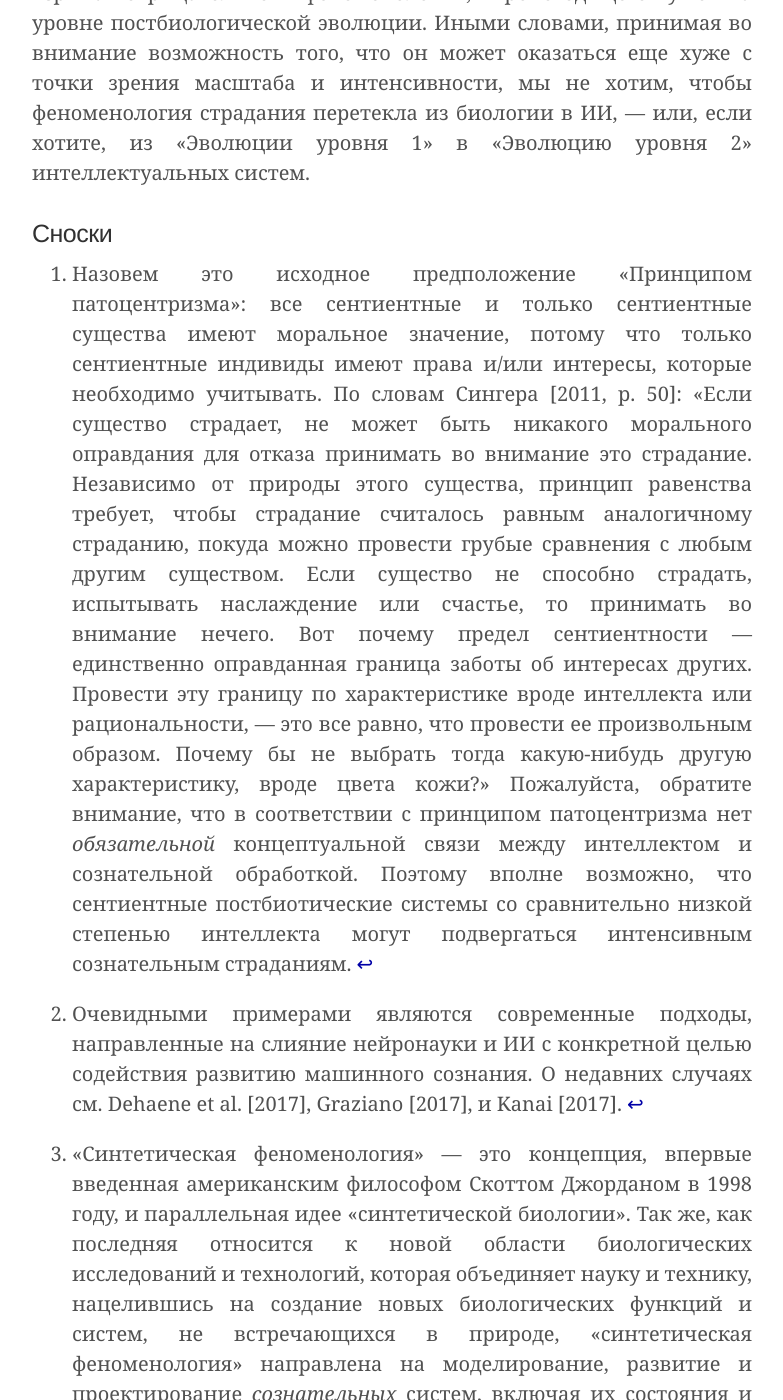
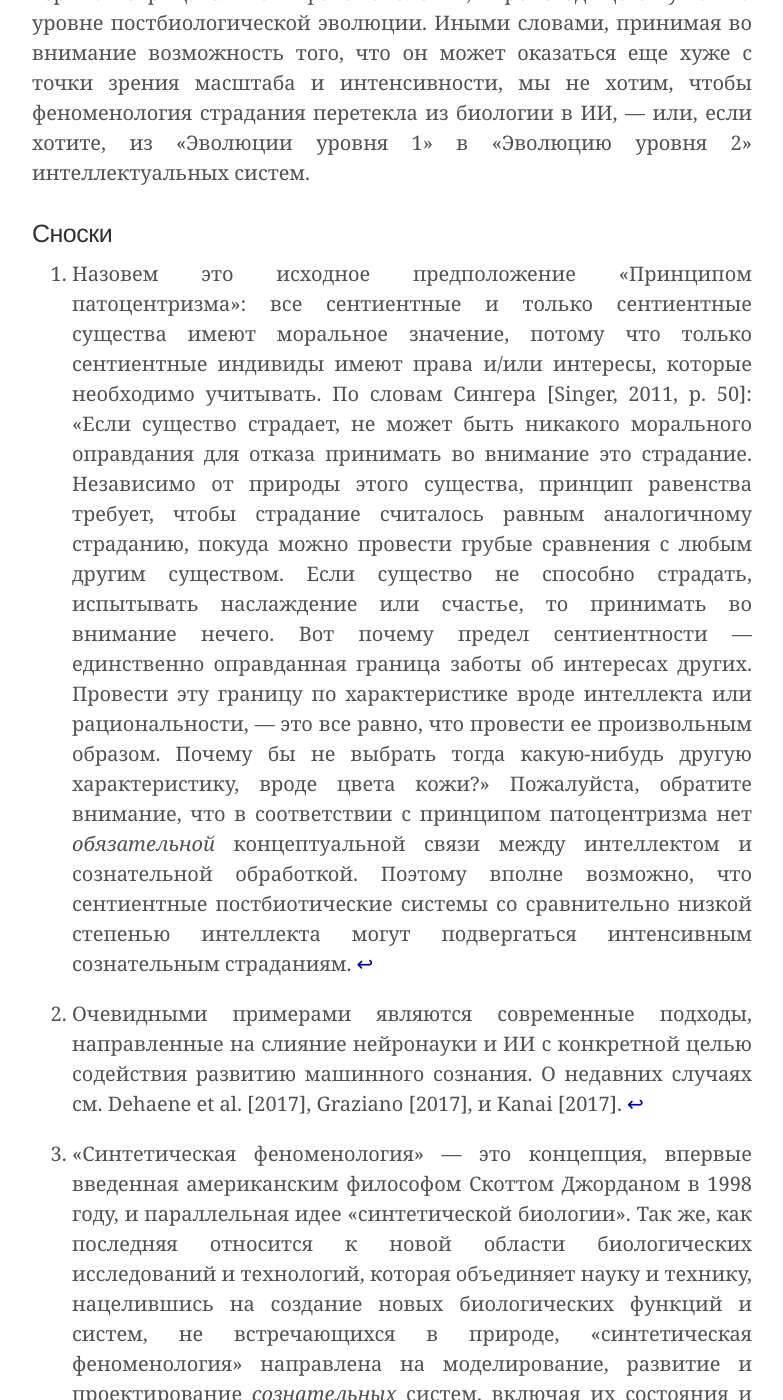
Before and after one commit to ReducingSuffering/reducingsuffering.github.io, a Jekyll site: the page built from _articles/thomas-metzinger-1.md, in a window 1280 px wide and 1400 px high, scrolled down 3148 px. Shown: the whole window, without its empty margins (248-1031 px from the left). Built offline with Jekyll 4.4.1, drawn with Linux system fonts in a browser that asks for light colours; some of the changed text lies outside the part shown.

Commit message:
Update thomas-metzinger-1.md

```diff
--- a/_articles/thomas-metzinger-1.md
+++ b/_articles/thomas-metzinger-1.md
@@ -30,7 +30,7 @@
 * footnotes will be placed here
 {:footnotes}
 
-[^a]: Назовем это исходное предположение «Принципом патоцентризма»: все сентиентные и только сентиентные существа имеют моральное значение, потому что только сентиентные индивиды имеют права и/или интересы, которые необходимо учитывать. По словам Сингера \[2011, p. 50\]: «Если существо страдает, не может быть никакого морального оправдания для отказа принимать во внимание это страдание. Независимо от природы этого существа, принцип равенства требует, чтобы страдание считалось равным аналогичному страданию, покуда можно провести грубые сравнения с любым другим существом. Если существо не способно страдать, испытывать наслаждение или счастье, то принимать во внимание нечего. Вот почему предел сентиентности — единственно оправданная граница заботы об интересах других. Провести эту границу по характеристике вроде интеллекта или рациональности, — это все равно, что провести ее произвольным образом. Почему бы не выбрать тогда какую-нибудь другую характеристику, вроде цвета кожи?» Пожалуйста, обратите внимание, что в соответствии с принципом патоцентризма нет _обязательной_ концептуальной связи между интеллектом и сознательной обработкой. Поэтому вполне возможно, что сентиентные постбиотические системы со сравнительно низкой степенью интеллекта могут подвергаться интенсивным сознательным страданиям.
+[^a]: Назовем это исходное предположение «Принципом патоцентризма»: все сентиентные и только сентиентные существа имеют моральное значение, потому что только сентиентные индивиды имеют права и/или интересы, которые необходимо учитывать. По словам Сингера \[Singer, 2011, p. 50\]: «Если существо страдает, не может быть никакого морального оправдания для отказа принимать во внимание это страдание. Независимо от природы этого существа, принцип равенства требует, чтобы страдание считалось равным аналогичному страданию, покуда можно провести грубые сравнения с любым другим существом. Если существо не способно страдать, испытывать наслаждение или счастье, то принимать во внимание нечего. Вот почему предел сентиентности — единственно оправданная граница заботы об интересах других. Провести эту границу по характеристике вроде интеллекта или рациональности, — это все равно, что провести ее произвольным образом. Почему бы не выбрать тогда какую-нибудь другую характеристику, вроде цвета кожи?» Пожалуйста, обратите внимание, что в соответствии с принципом патоцентризма нет _обязательной_ концептуальной связи между интеллектом и сознательной обработкой. Поэтому вполне возможно, что сентиентные постбиотические системы со сравнительно низкой степенью интеллекта могут подвергаться интенсивным сознательным страданиям.
 
 [^b]: Очевидными примерами являются современные подходы, направленные на слияние нейронауки и ИИ с конкретной целью содействия развитию машинного сознания. О недавних случаях см. Dehaene et al. \[2017\], Graziano \[2017\], и Kanai \[2017\].
 
@@ -51,6 +51,7 @@
 - Metzinger, T. K. \[2018c\] Why is virtual reality interesting for philosophers? _Front. Robot. AI_ **5**, 101, doi: 10.3389/frobt.2018.00101.
 - Nesse, R. M. \[2004\] Natural selection and the elusiveness of happiness, _Philos. Trans. R. Soc. Lond. B, Biol. Sci._ **359**(1449), 1333–1347.
 - Population Reference Bureau \[2020\] Data Sheet 2020, <https://www.prb.org/2020-world-population-data-sheet/>.
+- Singer, P. \[2011\] _Practical Ethics_, 3rd ed. (Cambridge University Press, Cambridge).
 - Trivers, R. \[2011\] _Deceit and Self-Deception: Fooling Yourself the Better to Fool Others_ (Penguin Books, London, UK).
 - Vinding, M. \[2020\] _Suffering-focused Ethics: Defense and Implications_ (Radio Ethica, Copenhagen), <https://magnusvinding.files.wordpress.com/2020/05/suffering-focused-ethics.pdf>.
 - von Hippel, W. and Trivers, R. \[2011\] The evolution and psychology of self-deception, _Behav. Brain Sci._ **34**(1), 1–16, doi: 10.1017/S0140525X10001354.
```
